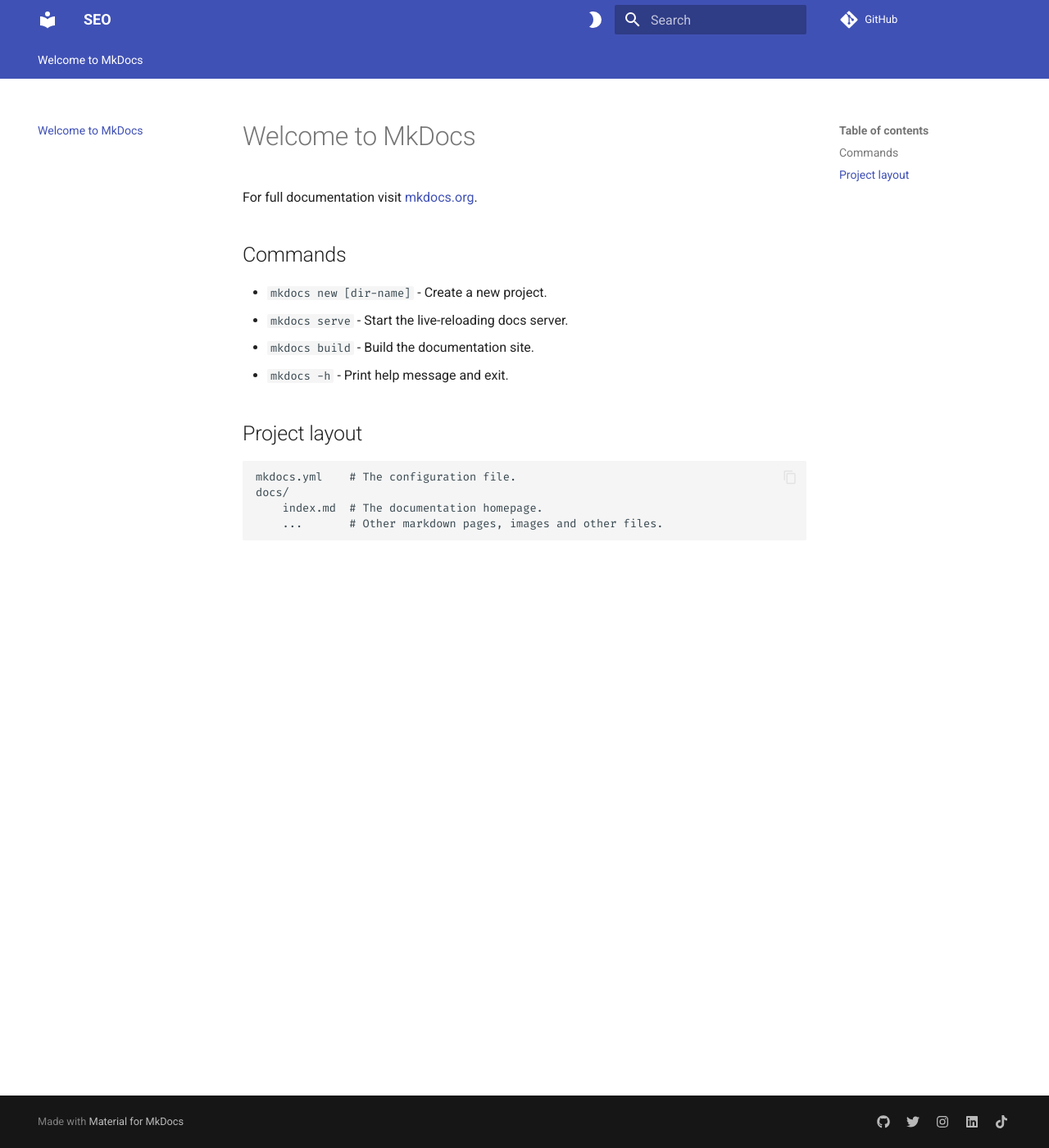
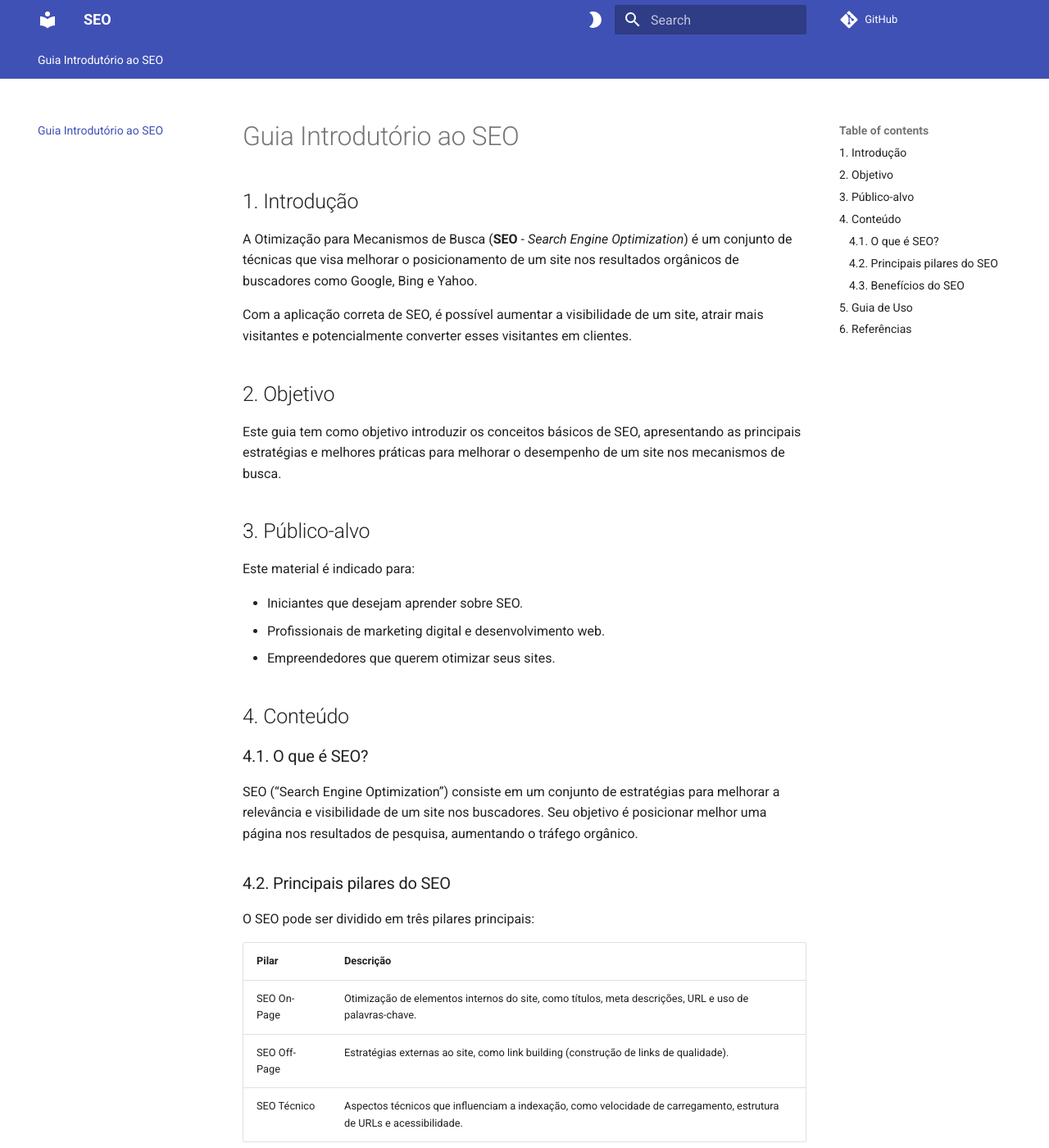
Before and after one commit to atalhox/seo, an MkDocs documentation site: the page built from docs/index.md, in a window 1280 px wide and 1400 px high. Shown: the whole window at 82% size. Built offline with MkDocs 1.6.1 and Material for MkDocs 9.7.7, drawn with Linux system fonts in a browser that asks for light colours; comment, search, counter and statistics services are not loaded; some of the changed text lies outside the part shown.

Commit message:
Feat: Create home

```diff
--- a/docs/index.md
+++ b/docs/index.md
@@ -1,17 +1,59 @@
-# Welcome to MkDocs
+# Guia Introdutório ao SEO
 
-For full documentation visit [mkdocs.org](https://www.mkdocs.org).
+## 1. Introdução
+A Otimização para Mecanismos de Busca (**SEO** - *Search Engine Optimization*) é um conjunto de técnicas que visa melhorar o posicionamento de um site nos resultados orgânicos de buscadores como Google, Bing e Yahoo.
 
-## Commands
+Com a aplicação correta de SEO, é possível aumentar a visibilidade de um site, atrair mais visitantes e potencialmente converter esses visitantes em clientes.
 
-* `mkdocs new [dir-name]` - Create a new project.
-* `mkdocs serve` - Start the live-reloading docs server.
-* `mkdocs build` - Build the documentation site.
-* `mkdocs -h` - Print help message and exit.
+## 2. Objetivo
+Este guia tem como objetivo introduzir os conceitos básicos de SEO, apresentando as principais estratégias e melhores práticas para melhorar o desempenho de um site nos mecanismos de busca.
 
-## Project layout
+## 3. Público-alvo
 
-    mkdocs.yml    # The configuration file.
-    docs/
-        index.md  # The documentation homepage.
-        ...       # Other markdown pages, images and other files.
+Este material é indicado para:
+
+- Iniciantes que desejam aprender sobre SEO.
+- Profissionais de marketing digital e desenvolvimento web.
+- Empreendedores que querem otimizar seus sites.
+
+## 4. Conteúdo
+
+### 4.1. O que é SEO?
+
+SEO (“Search Engine Optimization”) consiste em um conjunto de estratégias para melhorar a relevância e visibilidade de um site nos buscadores. Seu objetivo é posicionar melhor uma página nos resultados de pesquisa, aumentando o tráfego orgânico.
+
+### 4.2. Principais pilares do SEO
+
+O SEO pode ser dividido em três pilares principais:
+
+| Pilar | Descrição |
+|-------|------------|
+| SEO On-Page | Otimização de elementos internos do site, como títulos, meta descrições, URL e uso de palavras-chave. |
+| SEO Off-Page | Estratégias externas ao site, como link building (construção de links de qualidade). |
+| SEO Técnico | Aspectos técnicos que influenciam a indexação, como velocidade de carregamento, estrutura de URLs e acessibilidade. |
+
+### 4.3. Benefícios do SEO
+
+- Aumento da visibilidade e credibilidade do site.
+- Maior tráfego orgânico, sem necessidade de investimento direto em anúncios pagos.
+- Melhor experiência do usuário devido a um site otimizado e responsivo.
+
+## 5. Guia de Uso
+
+Para aproveitar ao máximo este guia, recomenda-se:
+
+1. Compreender os conceitos fundamentais apresentados.
+2. Aplicar gradualmente as técnicas mencionadas no site ou blog.
+3. Acompanhar os resultados com ferramentas como Google Analytics e Google Search Console.
+4. Manter-se atualizado sobre as mudanças no algoritmo dos buscadores.
+
+## 6. Referências
+- [Google Search Central](https://developers.google.com/search/)
+- [Moz - SEO Learning Center](https://moz.com/learn/seo)
+- [Ahrefs Blog](https://ahrefs.com/blog/)
+
+!!! tip "Dica"
+    SEO é um processo contínuo. Pequenas melhorias constantes podem gerar grandes resultados ao longo do tempo.
+
+!!! warning "Alerta"
+    Evite técnicas de SEO desatualizadas ou "Black Hat" (práticas proibidas pelos buscadores), pois podem resultar em penalizações ao site.
```
